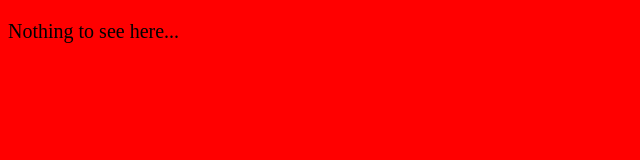
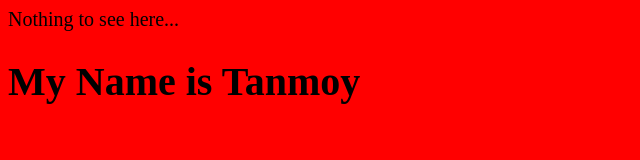
Before and after one commit to toufiqulislamtanmoy/first_spack_test, a plain HTML site: page index.html in a window 1280 px wide. Shown: the whole page, without its empty margins (0-640 px from the left). Drawn offline with Linux system fonts and the light colour scheme.

Commit message:
heading added

```diff
--- a/index.html
+++ b/index.html
@@ -14,8 +14,10 @@
   <link rel="stylesheet" href="css/style.css">
 </head>
 
-<body>
+<body
+
   <p>Nothing to see here...</p>
+  <h1>My Name is Tanmoy</h1>
   <!-- Project -->
   <script src="main.js"></script>
 </body>
```
